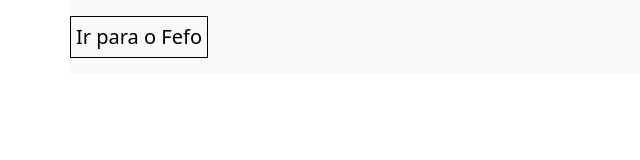
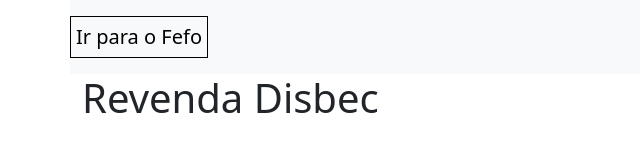
Before and after one commit to Pedro0911/FEFO, a plain HTML site: page index.html in a window 1280 px wide. Shown: the whole page, without its empty margins (0-640 px from the left). Drawn offline with nearby package versions, Linux system fonts and the light colour scheme.

Commit message:
adicionado um titulo

```diff
--- a/index.html
+++ b/index.html
@@ -28,6 +28,9 @@
         </button>
     </nav>
 
+    <div class="container">
+        <h1>Revenda Disbec</h1>
+    </div>
 
 
 
```
